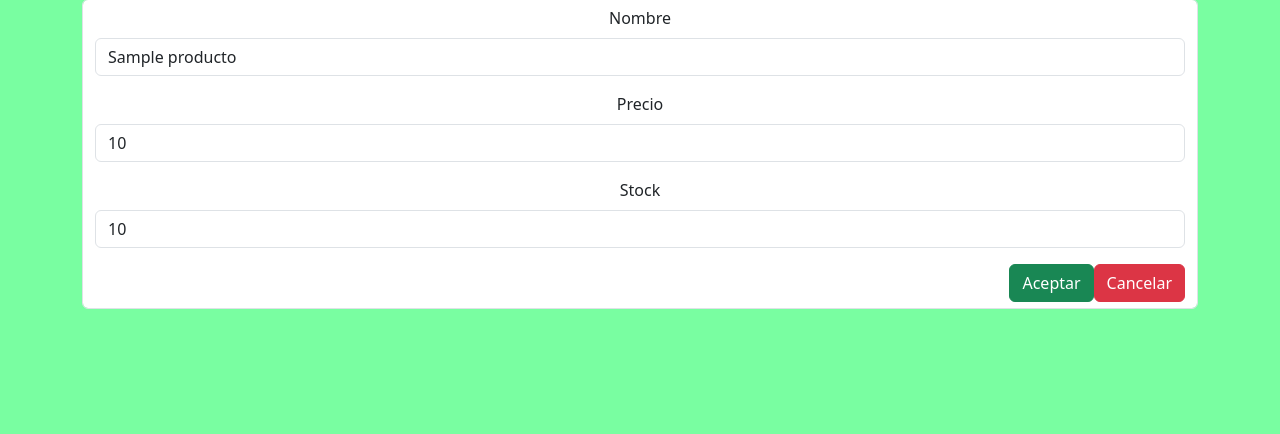
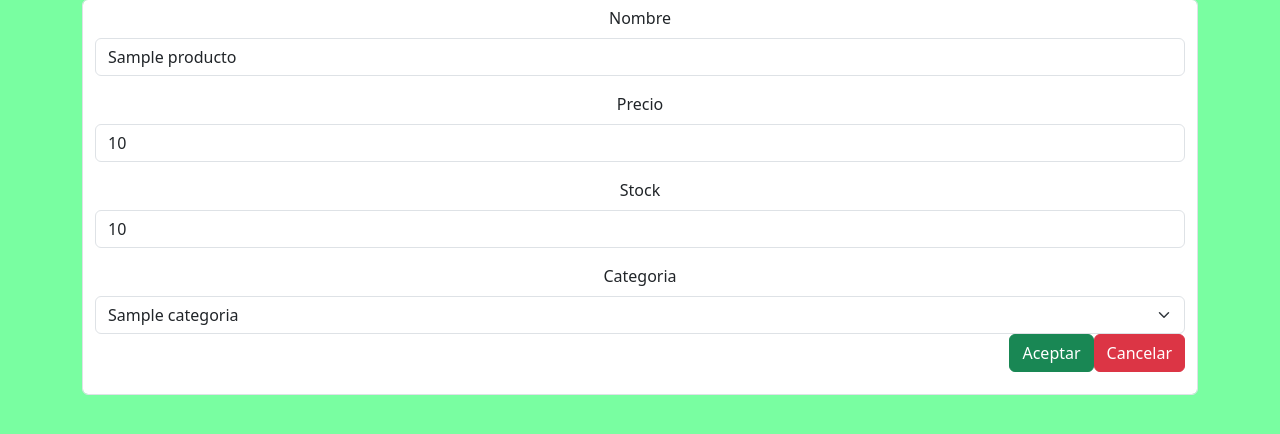
Before and after one commit to sebastianVH/Grupo-Django, a Django app: template inventario/templates/editar.html in a window 1280 px wide. Shown: the part 182-616 px from the top of the page. Run offline with Django 3.2, Linux system fonts and the light colour scheme; the template is opened without the code that fills it: most values are stand-ins (such as "Sample title", 1, 10 or a date in 2020).

Commit message:
Clase 27 de junio

```diff
--- a/inventario/templates/editar.html
+++ b/inventario/templates/editar.html
@@ -23,6 +23,14 @@
       <label class="form-label">Stock</label>
       <input type="number" class="form-control" name="stock" id="stock" value="{{producto.stock}}" required placeholder="Ingrese stock del producto">
     </div>
+    <div class="mb-3">
+      <label for="exampleFormControlInput1" class="form-label">Categoria</label>
+      <select class="form-select" name="categoria" id="categoria" required>
+        <option value="{{producto.categoria.id}}" selected> {{producto.categoria}}</option>
+        {% for categoria in categorias  %}
+          <option value="{{categoria.id}}">{{categoria.nombre}}</option>
+        {% endfor %}
+      </select>
     <div class="modal-footer">
         <button type="submit" class="btn btn-success">Aceptar</button>
        <a href="{% url 'base' %}" class="btn btn-danger">Cancelar</a>
--- a/inventario/views.py
+++ b/inventario/views.py
@@ -36,10 +36,11 @@ def eliminarProducto(request,id):
 def editarProducto(request,id):
     #busco el producto que voy a actualizar
     producto = Productos.objects.get(id=id)
+    categorias = Categoria.objects.all()
 
     if request.method == 'GET':
         #debo elegir y enviar el producto
-        ctx = {'producto':producto}
+        ctx = {'producto':producto,'categorias':categorias}
         return render(request,'editar.html',ctx)
 
     elif request.method == 'POST':
@@ -47,10 +48,13 @@ def editarProducto(request,id):
         nuevo_nombre = request.POST["nombre"]
         nuevo_precio = request.POST["precio"]
         nuevo_stock = request.POST["stock"]
+        categoria_id = request.POST["categoria"]
+        categoria = Categoria.objects.get(id=categoria_id)
         #asigno esos datos del post a mi producto
         producto.nombre = nuevo_nombre
         producto.precio = nuevo_precio
         producto.stock = nuevo_stock
+        producto.categoria = categoria
         producto.save() #NECESITO SI O SI EL SAVE PARA GUARDAR EL PRODUCTO EN MI BASE DE DATOS
         return redirect('/')
 
```
Also changed, not shown: db.sqlite3, negocio/urls.py (line endings or trailing spaces).
